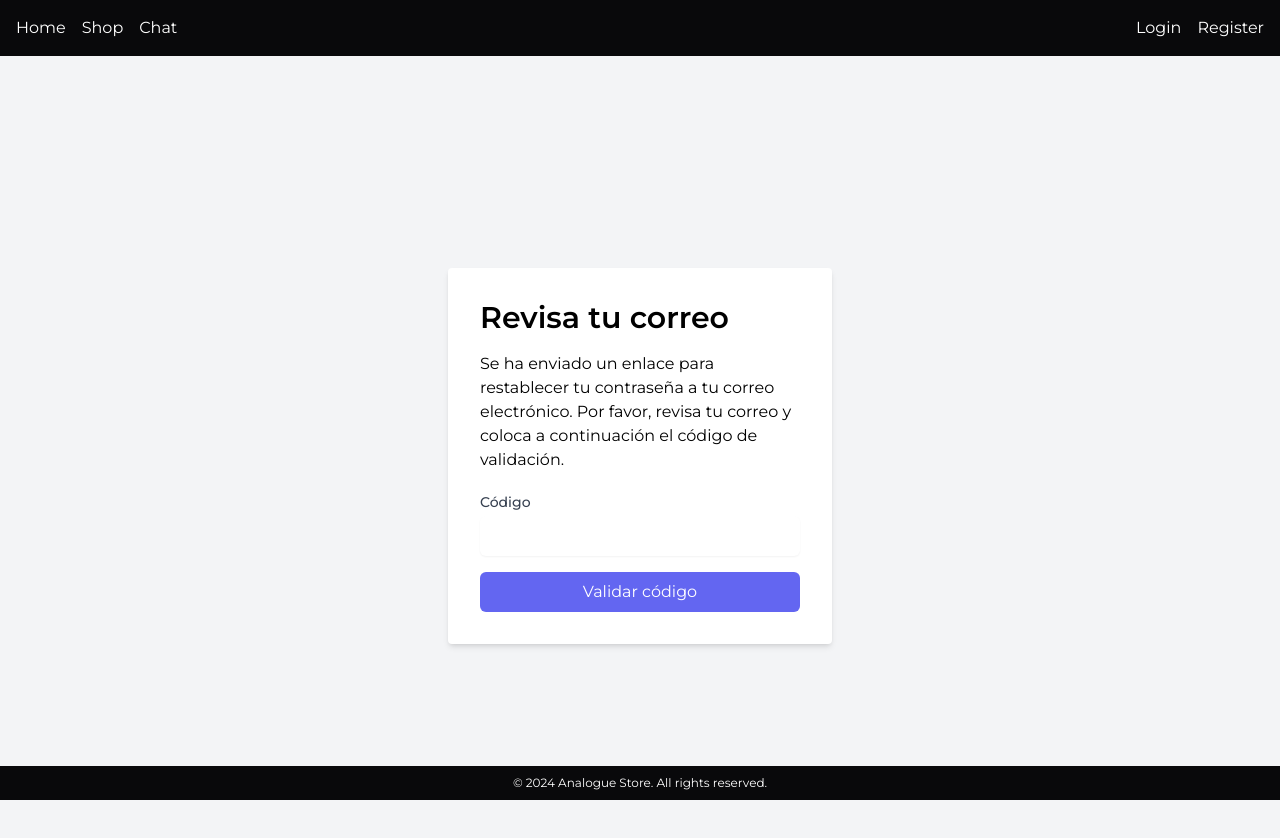
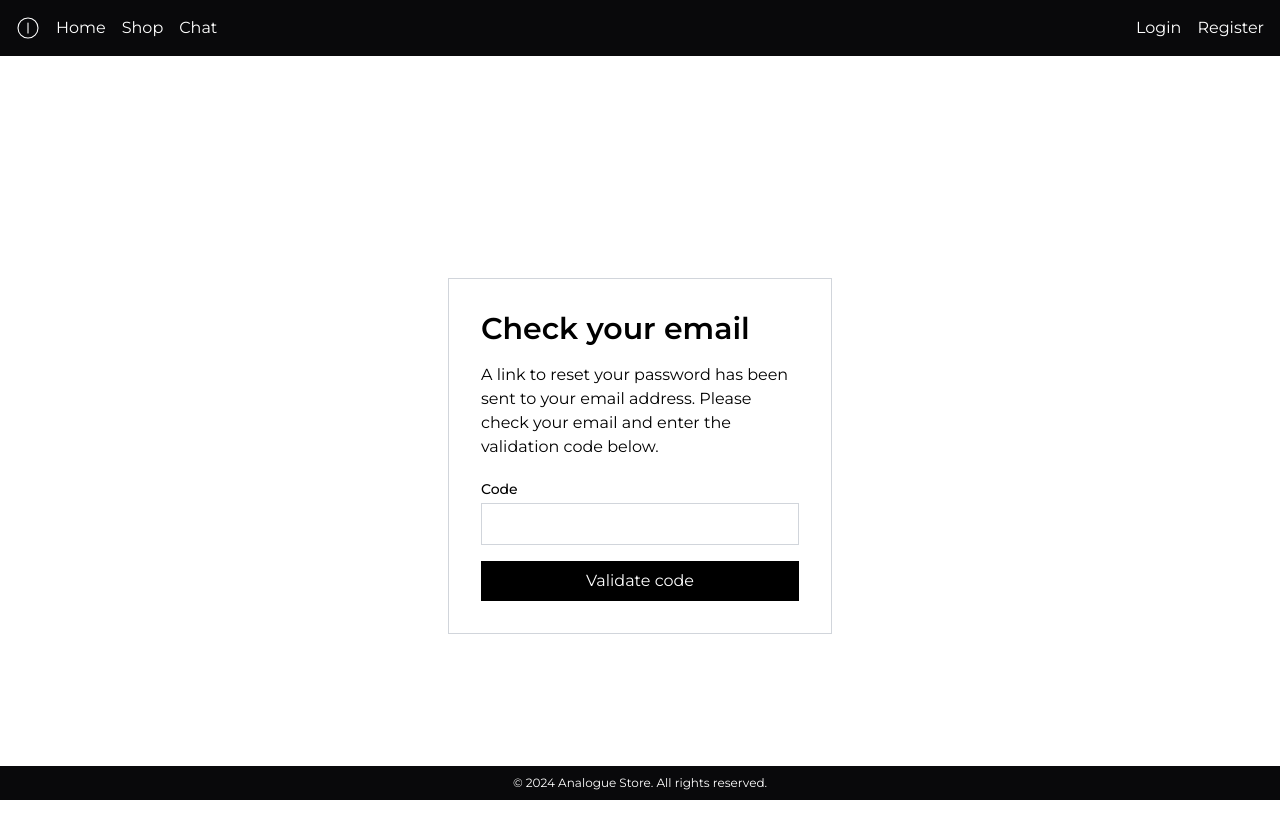
Before and after one commit to meryboth/analoguestore_frontend, a React (Vite) app: page /validate-code in a window 1280 px wide. Shown: the top 838 px of the page. Built offline with nearby package versions, Linux system fonts and the light colour scheme; no server answers.

Commit message:
change in styles

```diff
--- a/src/components/Navbar.jsx
+++ b/src/components/Navbar.jsx
@@ -9,6 +9,30 @@ function Navbar() {
     return (
       <nav className='flex justify-between items-center bg-zinc-950 p-4 text-white'>
         <div className='flex space-x-4'>
+          <svg
+            width='24px'
+            height='24px'
+            stroke-width='1.1'
+            viewBox='0 0 24 24'
+            fill='none'
+            xmlns='http://www.w3.org/2000/svg'
+            color='#FFFF'
+          >
+            <path
+              d='M12 7V17'
+              stroke='#FFFFFF'
+              stroke-width='1.1'
+              stroke-linecap='round'
+              stroke-linejoin='round'
+            ></path>
+            <path
+              d='M12 22C17.5228 22 22 17.5228 22 12C22 6.47715 17.5228 2 12 2C6.47715 2 2 6.47715 2 12C2 17.5228 6.47715 22 12 22Z'
+              stroke='#FFFFFF'
+              stroke-width='1.1'
+              stroke-linecap='round'
+              stroke-linejoin='round'
+            ></path>
+          </svg>
           <Link to='/' className='hover:text-gray-300'>
             Home
           </Link>
@@ -99,7 +123,6 @@ function Navbar() {
         {renderLinks()}
       </div>
       <div className='flex items-center space-x-4'>
-        <span>{user.first_name}</span>
         <div className='flex'>
           <Link to='/cart' className='hover:text-gray-300'>
             <svg
@@ -128,6 +151,7 @@ function Navbar() {
             </svg>
           </Link>
           <p className='mx-2'>{totalItems}</p>
+          <span className='mx-2'>{user.first_name}</span>
         </div>
         <button onClick={logout} className='hover:text-gray-300'>
           <svg
--- a/src/components/ProductCard.jsx
+++ b/src/components/ProductCard.jsx
@@ -18,7 +18,7 @@ function ProductCard({ product }) {
         className='mb-6 w-full h-64 object-cover rounded-lg'
       />
       <h3 className='text-2xl font-semibold mb-3'>{product.title}</h3>
-      {/* <p className='text-gray-400 mb-4'>{product.description}</p> */}
+      {/* <p className='text-gray-400 mb-4'>{product.category}</p> */}
       <p className='text-lg text-gray-400 text-light'>${product.price}</p>
     </div>
   );
--- a/src/pages/Cart.jsx
+++ b/src/pages/Cart.jsx
@@ -142,13 +142,13 @@ function Cart() {
 
   return (
     <div className='container py-8 mx-auto'>
-      <h1 className='text-3xl font-bold mb-8'>Your Cart</h1>
+      <h1 className='text-3xl font-bold mb-4 text-center'>Your Cart</h1>
 
       {cartItems.length === 0 ? (
         <div>
-          <p>
+          <p className='text-center'>
             Your cart is empty. Go to the{' '}
-            <a href='/shop' className='text-blue-500 hover:underline'>
+            <a href='/shop' className='text-black hover:underline'>
               Shop
             </a>{' '}
             to start adding products!
@@ -180,9 +180,9 @@ function Cart() {
                   </p>
                   <button
                     onClick={() => removeItem(item.product._id)}
-                    className='ml-4 text-red-600 hover:underline'
+                    className='ml-4 text-black hover:underline'
                   >
-                    Eliminar
+                    Remove
                   </button>
                 </div>
               </div>
@@ -190,14 +190,14 @@ function Cart() {
           </div>
 
           <div className='w-full'>
-            <div className='bg-gray-100 p-4 rounded'>
-              <h2 className='text-xl font-bold mb-4'>Resumen del Pedido</h2>
+            <div className='bg-black text-white p-4'>
+              <h2 className='text-xl font-bold mb-4'>Order Summary</h2>
               <div className='flex justify-between mb-2'>
                 <span>Subtotal</span>
                 <span>${calculateTotal()}</span>
               </div>
               <div className='flex justify-between mb-4'>
-                <span>Envío</span>
+                <span>Shipping</span>
                 <span>$5.00</span>
               </div>
               <div className='flex justify-between text-lg font-bold'>
@@ -206,9 +206,9 @@ function Cart() {
               </div>
               <button
                 onClick={handlePurchase}
-                className='bg-blue-500 text-white p-3 mt-4 w-full rounded hover:bg-blue-600'
+                className='bg-white text-black p-3 mt-4 w-full hover:bg-gray-200'
               >
-                Proceder al Pago
+                Proceed to Checkout
               </button>
             </div>
           </div>
--- a/src/pages/ConfirmationNewPassword.jsx
+++ b/src/pages/ConfirmationNewPassword.jsx
@@ -3,17 +3,17 @@ import { Link } from 'react-router-dom';
 
 function ConfirmationNewPassword() {
   return (
-    <section className='flex justify-center items-center h-screen bg-gray-100'>
-      <div className='bg-white p-8 rounded shadow-md w-full sm:w-96'>
+    <section className='flex justify-center items-center h-screen bg-white'>
+      <div className='bg-white p-8 border border-gray-300 w-full sm:w-96'>
         <h1 className='text-3xl font-semibold mb-4'>
-          ¡Confirmación de nueva contraseña!
+          New Password Confirmation!
         </h1>
-        <p>La nueva contraseña se ha guardado correctamente.</p>
+        <p>The new password has been successfully saved.</p>
         <Link
           to='/login'
-          className='w-full bg-indigo-500 text-white p-2 rounded-md hover:bg-indigo-600 transition duration-300 block text-center'
+          className='w-full bg-black text-white p-2 hover:bg-gray-800 transition duration-300 block text-center mt-5'
         >
-          Iniciar sesión
+          Log in
         </Link>
       </div>
     </section>
--- a/src/pages/ForgotPassword.jsx
+++ b/src/pages/ForgotPassword.jsx
@@ -24,14 +24,14 @@ function ForgotPassword() {
   };
 
   return (
-    <section className='flex justify-center items-center h-screen bg-gray-100'>
-      <div className='bg-white p-8 rounded shadow-md w-full sm:w-96'>
-        <h1 className='text-3xl font-semibold mb-4'>Restablecer contraseña</h1>
+    <section className='flex justify-center items-center h-[calc(100vh-8rem)] bg-white'>
+      <div className='bg-white p-8 w-full sm:w-96 border border-gray-300'>
+        <h1 className='text-3xl font-semibold mb-4'>Reset Password</h1>
         <form onSubmit={handleForgotPassword}>
           <div className='mb-4'>
             <label
               htmlFor='email'
-              className='block text-sm font-medium text-gray-700'
+              className='block text-sm font-medium text-black'
             >
               Email
             </label>
@@ -41,14 +41,14 @@ function ForgotPassword() {
               value={email}
               onChange={(e) => setEmail(e.target.value)}
               required
-              className='mt-1 p-2 block w-full border-gray-300 rounded-md shadow-sm focus:ring-indigo-500 focus:border-indigo-500'
+              className='mt-1 p-2 block w-full border-black focus:border-black'
             />
           </div>
           <button
             type='submit'
-            className='w-full bg-indigo-500 text-white p-2 rounded-md hover:bg-indigo-600 transition duration-300'
+            className='w-full bg-black text-white p-2 hover:bg-gray-800 transition duration-300'
           >
-            Enviar enlace
+            Send Link
           </button>
         </form>
       </div>
--- a/src/pages/NewPassword.jsx
+++ b/src/pages/NewPassword.jsx
@@ -27,31 +27,35 @@ function NewPassword() {
   };
 
   return (
-    <section className='flex justify-center items-center h-screen bg-gray-100'>
-      <div className='bg-white p-8 rounded shadow-md w-full sm:w-96'>
-        <h1 className='text-3xl font-semibold mb-4'>Nueva contraseña</h1>
+    <section className='flex justify-center items-center h-screen bg-white'>
+      <div className='bg-white p-8 border border-gray-300 w-full sm:w-96'>
+        <h1 className='text-3xl font-semibold mb-4'>New Password</h1>
         <form onSubmit={handleNewPassword}>
           <div className='mb-4'>
             <label
               htmlFor='password'
-              className='block text-sm font-medium text-gray-700'
+              className='block text-sm font-medium text-black'
             >
-              Nueva contraseña:
+              Enter your new password
             </label>
+            <p className='text-sm text-gray-600 mb-2'>
+              Enter a new password for your account. Make sure it's at least 8
+              characters long.
+            </p>
             <input
               type='password'
               id='password'
               value={password}
               onChange={(e) => setPassword(e.target.value)}
               required
-              className='mt-1 p-2 block w-full border-gray-300 rounded-md shadow-sm focus:ring-indigo-500 focus:border-indigo-500'
+              className='mt-1 p-2 block w-full border border-gray-300 focus:border-black'
             />
           </div>
           <button
             type='submit'
-            className='w-full bg-indigo-500 text-white p-2 rounded-md hover:bg-indigo-600 transition duration-300'
+            className='w-full bg-black text-white p-2 hover:bg-gray-800 transition duration-300'
           >
-            Restablecer
+            Reset
           </button>
         </form>
       </div>
--- a/src/pages/PurchaseConfirmation.jsx
+++ b/src/pages/PurchaseConfirmation.jsx
@@ -7,38 +7,39 @@ function PurchaseConfirmation() {
 
   return (
     <div className='container mx-auto py-8'>
-      <h1 className='text-3xl font-bold mb-8'>Confirmación de Compra</h1>
+      <h1 className='text-3xl font-bold mb-8'>Purchase Confirmation</h1>
       {ticket ? (
         <div>
-          <p>¡Gracias por tu compra!</p>
+          <p>Thank you for your purchase!</p>
           <p>
-            Tu número de orden es: <strong>{ticket.code}</strong>
+            Your order number is: <strong>{ticket.code}</strong>
           </p>
-          <p>Total pagado: ${ticket.amount}</p>
+          <p>Total paid: ${ticket.amount}</p>
           <p>
-            Fecha de compra:{' '}
-            {new Date(ticket.purchase_datetime).toLocaleString()}
+            Purchase date: {new Date(ticket.purchase_datetime).toLocaleString()}
           </p>
           <p>
-            Un correo con los detalles de tu compra ha sido enviado a tu email.
+            An email with your purchase details has been sent to your email
+            address.
           </p>
         </div>
       ) : (
         <div>
-          <p>
-            No se pudieron comprar algunos productos debido a la falta de stock.
-          </p>
+          <p>Some products could not be purchased due to lack of stock.</p>
           {notPurchasedProducts.length > 0 && (
             <ul>
               {notPurchasedProducts.map((productId) => (
-                <li key={productId}>Producto ID: {productId}</li>
+                <li key={productId}>Product ID: {productId}</li>
               ))}
             </ul>
           )}
         </div>
       )}
-      <Link to='/shop' className='text-blue-500 hover:underline mt-4 block'>
-        Volver a la tienda
+      <Link
+        to='/shop'
+        className='text-black font-bold hover:underline mt-4 block'
+      >
+        Return to shop
       </Link>
     </div>
   );
--- a/src/pages/Shop.jsx
+++ b/src/pages/Shop.jsx
@@ -18,7 +18,7 @@ function Shop() {
   return (
     <div>
       <header className='text-center py-8'>
-        <h1 className='text-4xl font-bold'>Shop All Products</h1>
+        <h1 className='text-4xl font-bold'>Our collection</h1>
       </header>
       <div className='grid grid-cols-1 sm:grid-cols-2 md:grid-cols-3 lg:grid-cols-4 mb-24'>
         {products.map((product) => (
--- a/src/pages/Users.jsx
+++ b/src/pages/Users.jsx
@@ -65,8 +65,9 @@ function Users() {
   return (
     <div className='container mx-auto p-4'>
       <h1 className='text-2xl font-bold mb-4'>Manage Users</h1>
-      <div className='mb-4'>
-        <h2 className='text-xl font-bold'>Create New User</h2>
+      <div className='mb-4 w-full'>
+        <h2 className='text-xl font-bold mb-2'>Create New User</h2>
+        <div className='flex flex-wrap gap-2'>
           <input
             type='text'
             placeholder='First Name'
@@ -74,7 +75,7 @@ function Users() {
             onChange={(e) =>
               setNewUser({ ...newUser, first_name: e.target.value })
             }
-          className='border p-2 mr-2'
+            className='border p-2 flex-grow'
           />
           <input
             type='text'
@@ -83,26 +84,28 @@ function Users() {
             onChange={(e) =>
               setNewUser({ ...newUser, last_name: e.target.value })
             }
-          className='border p-2 mr-2'
+            className='border p-2 flex-grow'
           />
           <input
             type='email'
             placeholder='Email'
             value={newUser.email}
             onChange={(e) => setNewUser({ ...newUser, email: e.target.value })}
-          className='border p-2 mr-2'
+            className='border p-2 flex-grow'
           />
           <input
             type='password'
             placeholder='Password'
             value={newUser.password}
-          onChange={(e) => setNewUser({ ...newUser, password: e.target.value })}
-          className='border p-2 mr-2'
+            onChange={(e) =>
+              setNewUser({ ...newUser, password: e.target.value })
+            }
+            className='border p-2 flex-grow'
           />
           <select
             value={newUser.role}
             onChange={(e) => setNewUser({ ...newUser, role: e.target.value })}
-          className='border p-2 mr-2'
+            className='border p-2 flex-grow'
           >
             <option value='user'>User</option>
             <option value='premium'>Premium</option>
@@ -110,10 +113,11 @@ function Users() {
           </select>
           <button
             onClick={handleCreate}
-          className='bg-blue-500 text-white p-2 rounded'
+            className='bg-black text-white p-2 flex-grow'
           >
             Create User
           </button>
+        </div>
       </div>
 
       <h2 className='text-xl font-bold mb-2'>User List</h2>
@@ -139,7 +143,7 @@ function Users() {
                   onChange={(e) =>
                     handleUpdate(user._id, { role: e.target.value })
                   }
-                  className='border p-1'
+                  className='border p-1 w-full'
                 >
                   <option value='user'>User</option>
                   <option value='premium'>Premium</option>
@@ -149,7 +153,7 @@ function Users() {
               <td className='border px-4 py-2'>
                 <button
                   onClick={() => handleDelete(user._id)}
-                  className='bg-red-500 text-white p-1 rounded'
+                  className='bg-black text-white p-1 w-full'
                 >
                   Delete
                 </button>
--- a/src/pages/ValidateCode.jsx
+++ b/src/pages/ValidateCode.jsx
@@ -11,22 +11,21 @@ function ValidateCode() {
   };
 
   return (
-    <section className='flex justify-center items-center h-screen bg-gray-100'>
-      <div className='bg-white p-8 rounded shadow-md w-full sm:w-96'>
-        <h1 className='text-3xl font-semibold mb-4'>Revisa tu correo</h1>
+    <section className='flex justify-center items-center h-screen bg-white'>
+      <div className='bg-white p-8 border border-gray-300 w-full sm:w-96'>
+        <h1 className='text-3xl font-semibold mb-4'>Check your email</h1>
         <p>
-          Se ha enviado un enlace para restablecer tu contraseña a tu correo
-          electrónico. Por favor, revisa tu correo y coloca a continuación el
-          código de validación.
+          A link to reset your password has been sent to your email address.
+          Please check your email and enter the validation code below.
         </p>
 
         <form onSubmit={handleValidateCode}>
           <div className='mb-4'>
             <label
               htmlFor='token'
-              className='block text-sm font-medium text-gray-700 mt-5'
+              className='block text-sm font-medium text-black mt-5'
             >
-              Código
+              Code
             </label>
             <input
               type='text'
@@ -34,14 +33,14 @@ function ValidateCode() {
               value={token}
               onChange={(e) => setToken(e.target.value)}
               required
-              className='mt-1 p-2 block w-full border-gray-300 rounded-md shadow-sm focus:ring-indigo-500 focus:border-indigo-500'
+              className='mt-1 p-2 block w-full border border-gray-300 focus:border-black'
             />
           </div>
           <button
             type='submit'
-            className='w-full bg-indigo-500 text-white p-2 rounded-md hover:bg-indigo-600 transition duration-300'
+            className='w-full bg-black text-white p-2 hover:bg-gray-800 transition duration-300'
           >
-            Validar código
+            Validate code
           </button>
         </form>
       </div>
```
Lines whose indentation alone changed are shown as unchanged.
